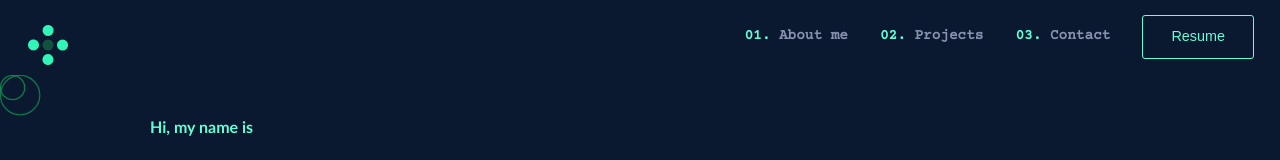
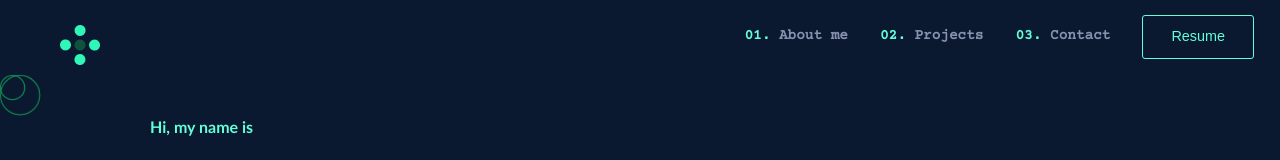
Before and after one commit to Bumboobee/BeeStart, a plain HTML site: page index.html in a window 1280 px wide. Shown: the top 160 px of the page. Drawn offline with nearby package versions, Linux system fonts and the light colour scheme; some packages are replaced by stand-ins of ours; a script that the page names is missing.

Commit message:
Adjusting some styles 🤗

```diff
--- a/style.css
+++ b/style.css
@@ -150,7 +150,7 @@ footer a {
     height: 80px;
     z-index: 1;
     width: 100%;
-    max-width: 1300px;
+    max-width: 1800px;
     margin: 0 auto;
     padding-top: 15px !important;
     padding: 0 10px;
@@ -161,7 +161,7 @@ footer a {
     display: flex;
     align-items: center;
     justify-content: left;
-    padding-left: 18px !important;
+    padding-left: 4% !important;
     filter: sepia(100%) hue-rotate(110deg) saturate(300%);
     transition: .2s ease;
 }
@@ -438,6 +438,7 @@ footer a {
     left: 50%;
     transform: translate(-50%, -50%);
     color: var(--aqua-color);
+    pointer-events: none;
 }
 
 .tecnologies {
```
